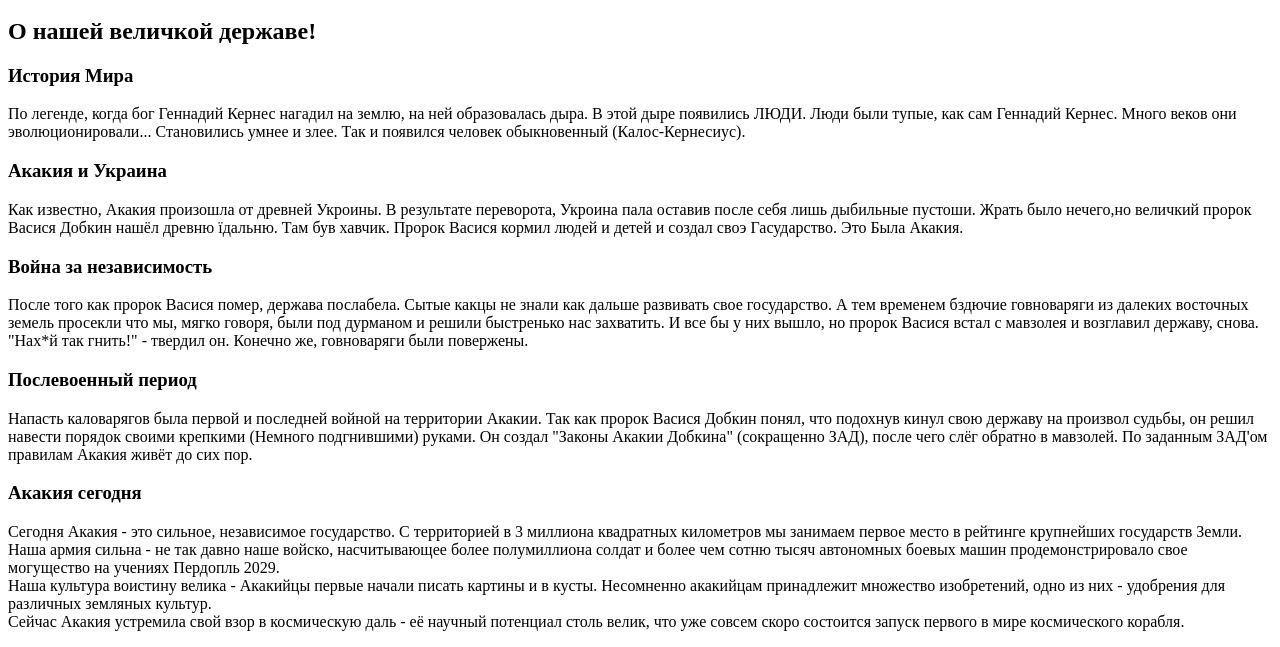
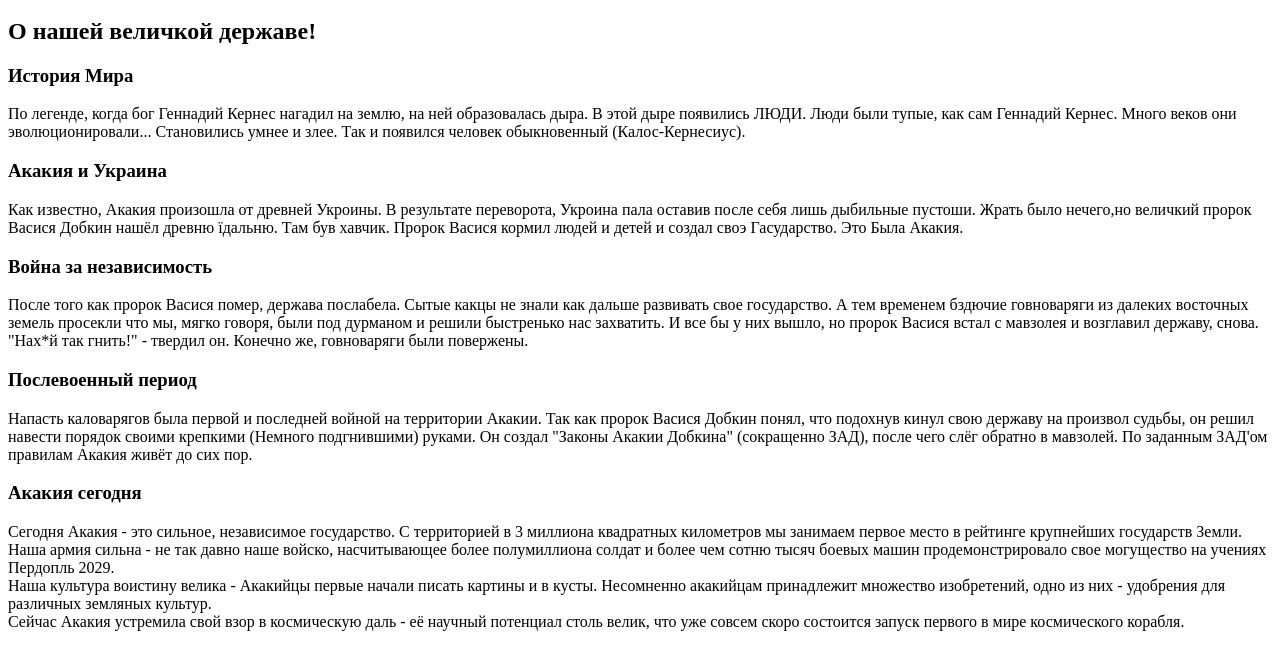
Before and after one commit to fawnsans/debil, a plain HTML site: page index.html in a window 1280 px wide. Shown: the part 154-801 px from the top of the page. Drawn offline with Linux system fonts and the light colour scheme.

Commit message:
Кака&Срака

```diff
--- a/index.html
+++ b/index.html
@@ -88,7 +88,7 @@
                     <p>Сегодня Акакия - это сильное, независимое государство. С территорией в 3 миллиона
                         квадратных километров мы занимаем первое место в рейтинге крупнейших государств Земли.
                         Наша армия сильна - не так давно наше войско, насчитывающее более полумиллиона солдат
-                        и более чем сотню тысяч автономных боевых машин продемонстрировало свое могущество
+                        и более чем сотню тысяч боевых машин продемонстрировало свое могущество
                         на учениях Пердопль 2029.<br>
                             Наша культура воистину велика - Акакийцы первые
                         начали писать картины и в кусты. Несомненно акакийцам принадлежит множество изобретений, одно
```
